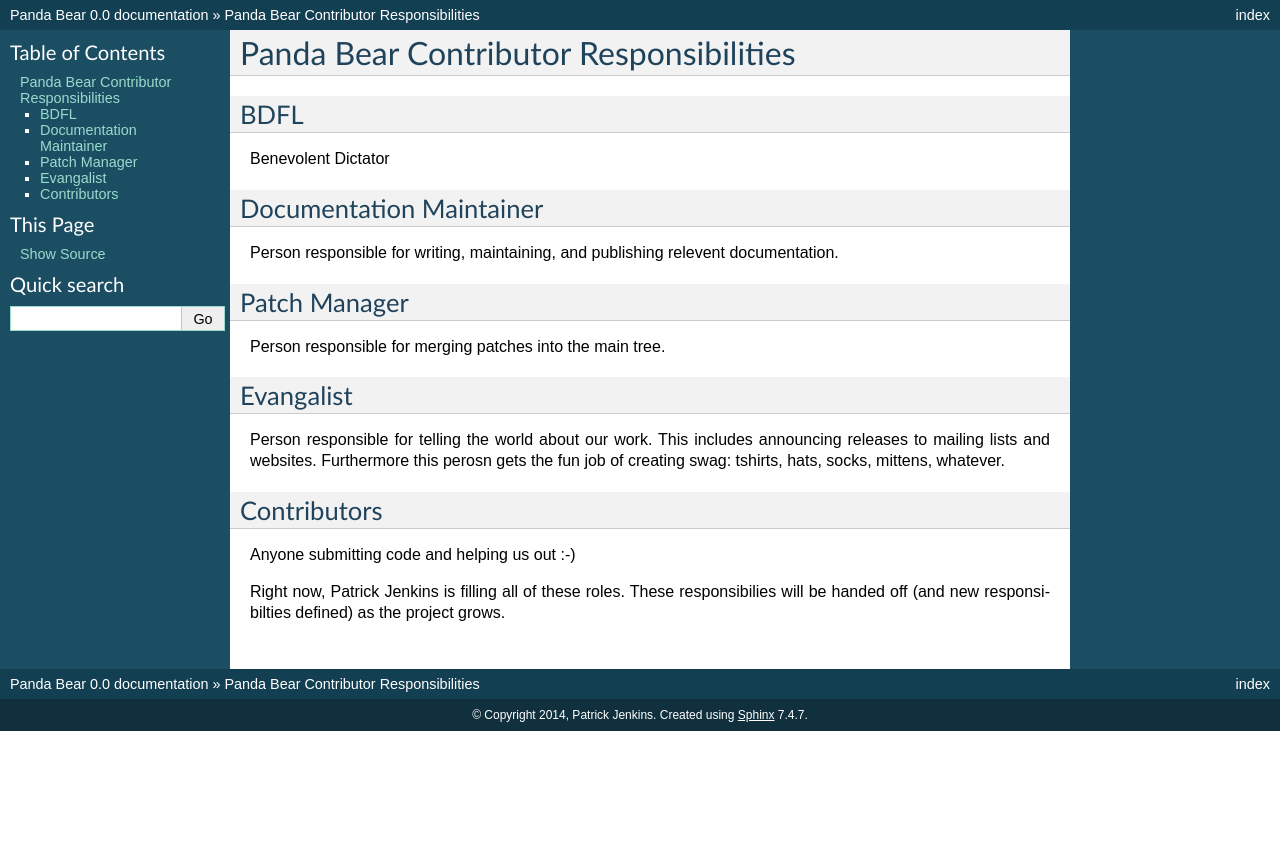
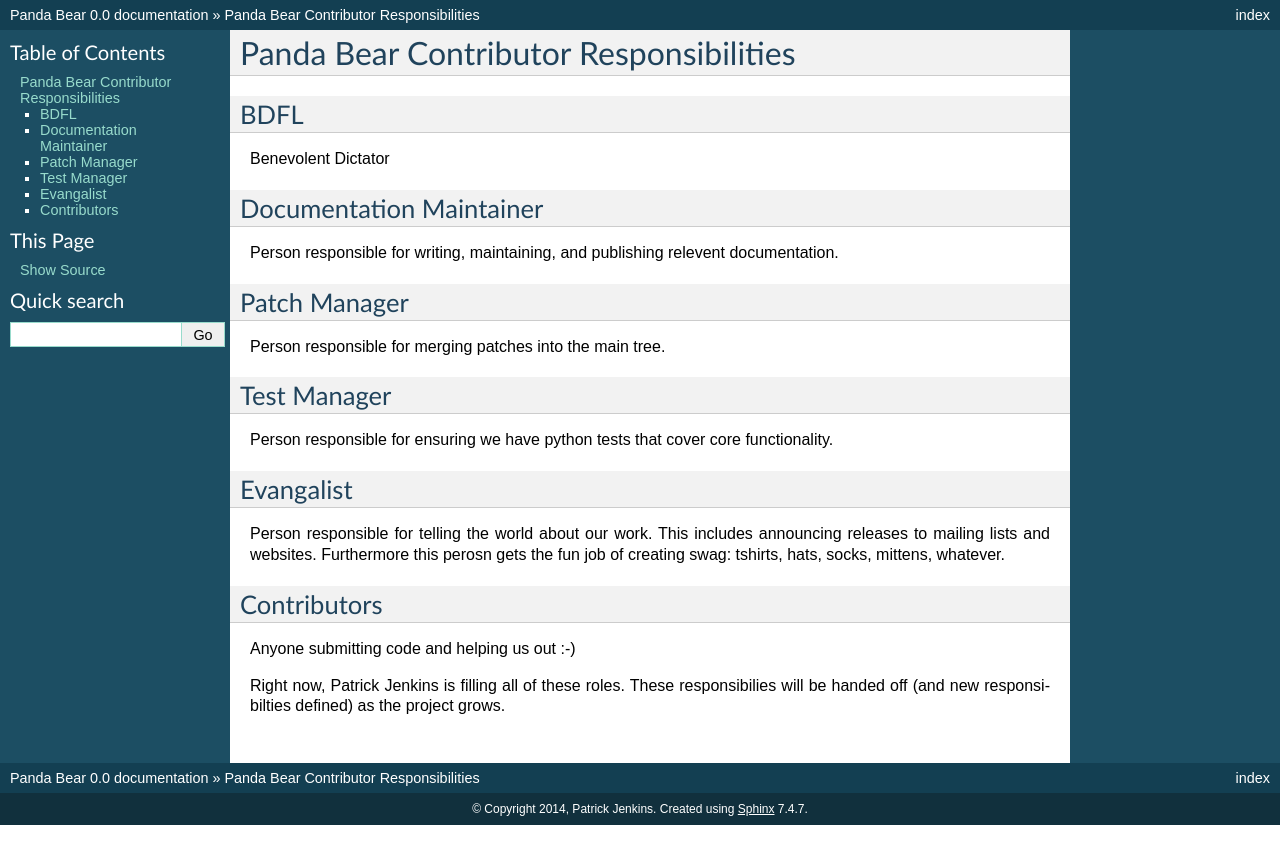
Before and after one commit to patjenk/PandaBear, a Sphinx documentation site: the page built from docs/responsibilities.rst, in a window 1280 px wide. Shown: the top 864 px of the page. Built offline with Sphinx 7.4.7, drawn with Linux system fonts in a browser that asks for light colours.

Commit message:
Adding a role for test maintainer.

```diff
--- a/docs/responsibilities.rst
+++ b/docs/responsibilities.rst
@@ -14,6 +14,10 @@
 =============
 Person responsible for merging patches into the main tree.
 
+Test Manager
+============
+Person responsible for ensuring we have python tests that cover core functionality.
+
 Evangalist
 =========
 Person responsible for telling the world about our work. This includes announcing releases to mailing lists and websites. Furthermore this perosn gets the fun job of creating swag: tshirts, hats, socks, mittens, whatever.
```
